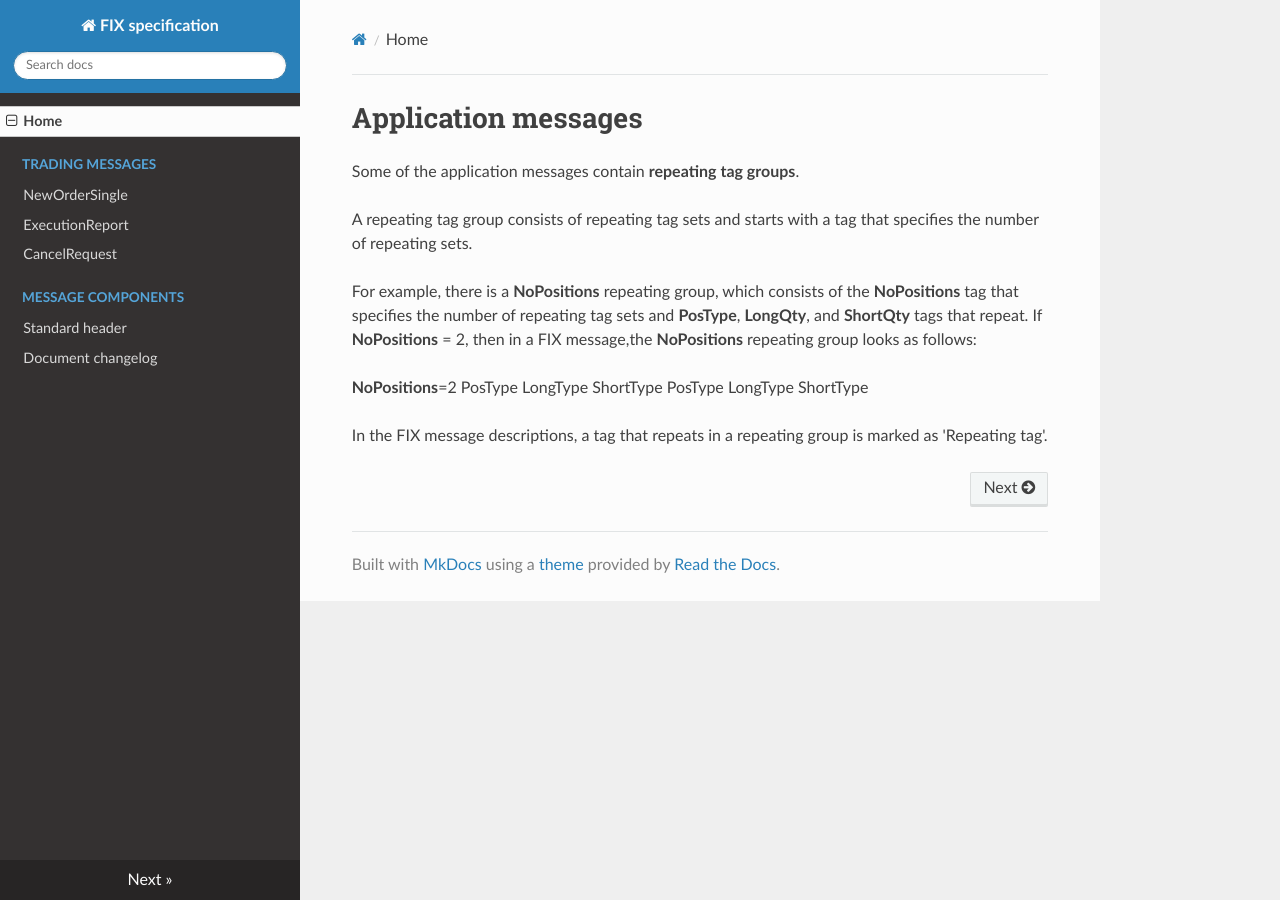
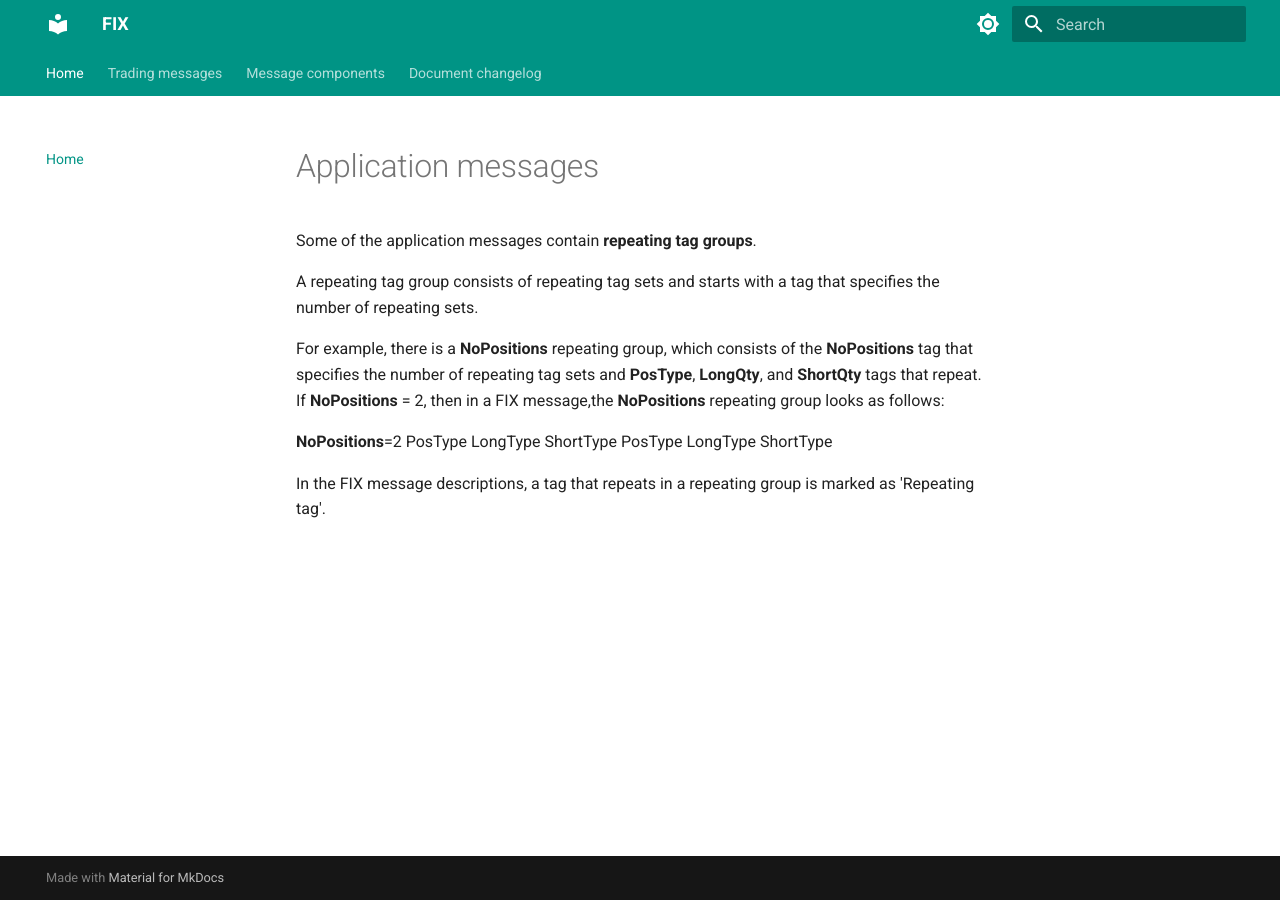
Before and after one commit to SveterOK/SveterOK.github.io, an MkDocs documentation site: the page built from docs/index.md, in a window 1280 px wide. Built offline with MkDocs 1.6.1 and Material for MkDocs 9.7.7, drawn with Linux system fonts in a browser that asks for light colours; nearby versions of some CDN libraries.

Commit message:
yaml update

```diff
--- a/mkdocs.yml
+++ b/mkdocs.yml
@@ -1,4 +1,4 @@
-site_name: FIX specification
+site_name: FIX
 nav:
  - Home: index.md
  - Trading messages:
@@ -8,7 +8,21 @@ nav:
  - Message components:
    - Standard header: StandardHeader.md
  - Document changelog: ver.md
-theme: readthedocs
+theme:
+   name: material
+   palette:
+     - scheme: default
+       toggle:
+         icon: material/brightness-7
+         name: Switch to dark
+       primary: teal
+     - scheme: slate
+       toggle:
+         icon: material/brightness-4
+         name: Switch to light
+       primary: teal
+   features:
+    - navigation.tabs
 markdown_extensions:
  - tables
  - markdown_include.include:
```
Also changed, not shown: 1 other file.
